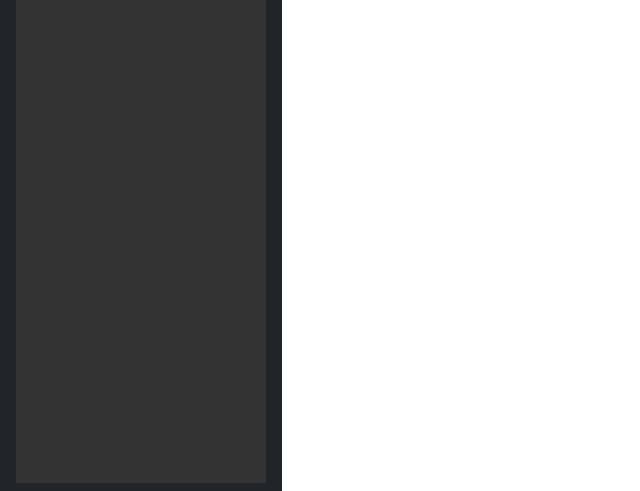
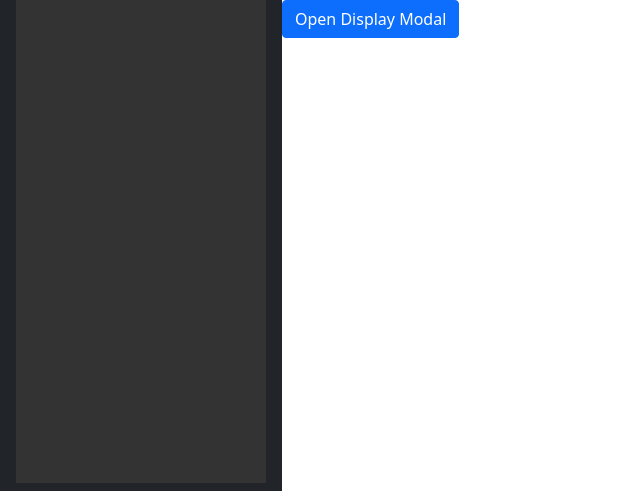
Before and after one commit to Craigryy/PyIMAGE, a Django app: page /save-effects/ in a window 1280 px wide. Shown: the part 373-864 px from the top of the page, without its empty margins (0-640 px from the left). Run offline with Django 4.2, Linux system fonts and the light colour scheme; the visitor is signed in with stand-in values (Sample User, id 1); some libraries are stand-ins or nearby versions.

Commit message:
updated my effects.py

```diff
--- a/pills/urls.py
+++ b/pills/urls.py
@@ -25,3 +25,15 @@ urlpatterns = urlpatterns + [
     path("__debug__/", include("debug_toolbar.urls")),
 
 ]
+
+if not settings.DEBUG:
+    urlpatterns += patterns(
+        '',
+        url(r'^media/(?P<path>.*)$',
+            'django.views.static.serve', {
+                'document_root': settings.MEDIA_ROOT,
+            })
+    )
+
+handler404 = 'pillycam.views.custom_404'
+handler500 = 'pillycam.views.custom_500'
--- /dev/null
+++ b/pillycam/templates/main/display_modal.html
@@ -0,0 +1,62 @@
+<!-- main/display.html -->
+{% extends 'account/base.html' %}
+
+{% block content %}
+    <!-- Modal for displaying effects -->
+    <div class="modal fade" id="displayModal" tabindex="-1" role="dialog" aria-labelledby="displayModalLabel" aria-hidden="true">
+        <div class="modal-dialog" role="document">
+            <div class="modal-content">
+                <div class="modal-header">
+                    <h5 class="modal-title" id="displayModalLabel">Apply Effect</h5>
+                    <button type="button" class="close" data-dismiss="modal" aria-label="Close">
+                        <span aria-hidden="true">&times;</span>
+                    </button>
+                </div>
+                <div class="modal-body">
+                    <form id="effectForm" method="post">
+                        {% csrf_token %}
+                        <input type="hidden" name="image_id" id="imageIdInput" value="">
+                        <select name="effect">
+                            <option value="brightness">Brightness</option>
+                            <option value="grayscale">Grayscale</option>
+                            <option value="blackwhite">Black & White</option>
+                            <!-- Add more effect options as needed -->
+                        </select>
+                    </form>
+
+                    <div id="imageContainer">
+                        <h2>Processed Image</h2>
+                        <img id="processedImage" alt="Processed Image">
+                    </div>
+                </div>
+                <div class="modal-footer">
+                    <button type="button" class="btn btn-secondary" data-dismiss="modal">Close</button>
+                    <button type="button" class="btn btn-primary" id="applyEffectModal">Apply Effect</button>
+                </div>
+            </div>
+        </div>
+    </div>
+
+    <script>
+        // Function to apply image effect in modal
+        $("#applyEffectModal").click(function () {
+            var selectedEffect = $("select[name='effect']").val();
+            var imageId = $("#imageIdInput").val();
+
+            $.post({
+                url: "{% url 'main:apply_effect' %}",  // Use the correct URL name
+                data: {
+                    effect: selectedEffect,
+                    image_id: imageId
+                },
+                success: function (data) {
+                    // Display the processed image in the modal
+                    $("#processedImage").attr("src", data);
+                },
+                error: function () {
+                    alert("Error applying effect.");
+                }
+            });
+        });
+    </script>
+{% endblock %}
--- a/pillycam/templates/main/index.html
+++ b/pillycam/templates/main/index.html
@@ -52,7 +52,13 @@
     {% for image in images %}
         <button class="delete-button" data-image-id="{{ image.id }}">Delete Image {{ image.id }}</button>
     {% endfor %}
+
+    <!-- Button to open the display modal -->
+    <button type="button" class="btn btn-primary" id="openDisplayModal">Open Display Modal</button>
 </div>
+
+<!-- Include display.html content -->
+{% include "main/display_modal.html" %}
 
 <!-- Include the Facebook SDK script -->
 <script async defer crossorigin="anonymous" src="https://connect.facebook.net/en_US/sdk.js#xfbml=1&version=v10.0&appId=YOUR_APP_ID&autoLogAppEvents=1" nonce="YOUR_RANDOM_NONCE"></script>
@@ -63,7 +69,7 @@
         var selectedEffect = $("select[name='effect']").val();
 
         $.get({
-            url: "{% url 'main:image' %}",  // Use the correct URL name
+            url: "{% url 'main:apply_effect' %}",  // Use the correct URL name
             data: {
                 effect: selectedEffect,
                 image_path: $("#uploadedImage").attr("src")
@@ -100,6 +106,11 @@
         });
     });
 
+     // Function to open the display modal
+     $("#openDisplayModal").click(function () {
+        $("#displayModal").modal("show");
+    })
+
     // Function to delete the image
     $(".delete-button").click(function () {
         var imageId = $(this).data("image-id");
--- a/pillycam/views.py
+++ b/pillycam/views.py
@@ -25,22 +25,13 @@ class LoginRequiredMixin(object):
         return super(LoginRequiredMixin, self).dispatch(request, *args, **kwargs)
 
 
-class EffectView(TemplateView):
-    template_name = 'main/index.html'
-
-
-    def get_context_data(self, **kwargs):
-        context = super().get_context_data(**kwargs)
-        context['effect'] = self.request.GET.get('effect')
-        context['image_path'] = self.request.GET.get('image_path')
-        return context
-
+class EffectView(View):
     def get(self, request, *args, **kwargs):
-        effect = self.request.GET.get('effect')
-        image_path = self.request.GET.get('image_path')
+        effect = request.GET.get('effect')
+        image_path = request.GET.get('image_path')
 
         if effect and image_path:
-            applier = ApplyEffects(image_path)
+            applier = applyEffects(image_path)
             processed_image = applier.apply_effect(effect)
 
             if processed_image:
@@ -48,10 +39,15 @@ class EffectView(TemplateView):
                 edited_path = f"{os.path.splitext(image_path)[0]}_{effect}_edited.png"
                 processed_image.save(edited_path, format='PNG', quality=100)
 
-                # Pass the edited image path to the template
-                self.kwargs['edited_image_path'] = edited_path
+                # Return the edited image as an HTTP response
+                with open(edited_path, 'rb') as f:
+                    response = HttpResponse(f.read(), content_type='image/png')
+                    response['Content-Disposition'] = f'inline; filename={os.path.basename(edited_path)}'
+                    return response
 
-        return super().get(request, *args, **kwargs)
+        # Return a 404 response if no image is found or processing fails
+        return HttpResponseNotFound("Image not found")
+
 
 class HomeView(LoginRequiredMixin, TemplateView):
     login_url = 'account_login'
```
Also changed, not shown: pillycam/effects.py (line endings or trailing spaces).
